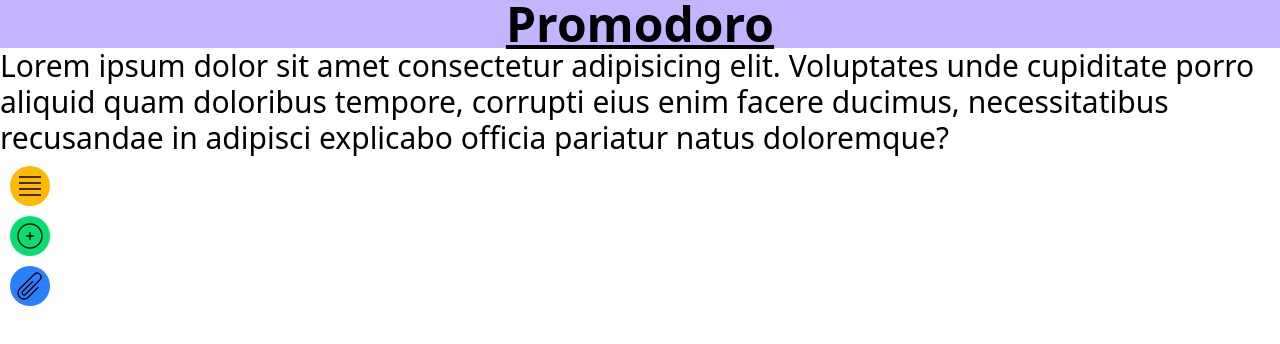
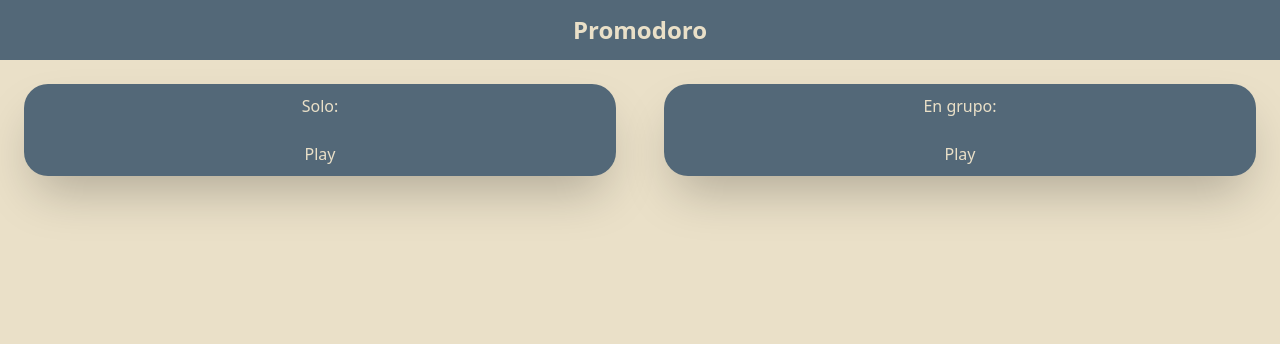
Before and after one commit to Bermelio/Promodoro, a React (Vite) app: page / in a window 1280 px wide. Shown: the top 344 px of the page. Built offline with nearby package versions, Linux system fonts and the light colour scheme.

Commit message:
basic version

```diff
--- a/index.html
+++ b/index.html
@@ -3,10 +3,11 @@
   <head>
     <meta charset="UTF-8" />
     <link href="/src/styles.css" rel="stylesheet">
+    <link rel="icon" type="image/png" sizes="16x16" href="/main-icon.png">
     <meta name="viewport" content="width=device-width, initial-scale=1.0" />
     <title>Promodoro</title>
   </head>
-  <body>
+  <body class="m-0 p-0 box-border overflow-x-hidden overflow-y-hidden text-[#EAE0C8] bg-[#EAE0C8]">
     <div id="root"></div>
     <script type="module" src="/src/main.tsx"></script>
   </body>
--- a/src/App.tsx
+++ b/src/App.tsx
@@ -1,27 +1,13 @@
 import './App.css';
+import Main from './components/Main/Main.tsx';
+import Navbar from './components/Navbar/Navbar.tsx';
 
 function App() {
 
   return (
     <>
-      <h1 className="text-5xl font-bold underline flex bg-violet-300 justify-center align-top">
-        Promodoro
-      </h1>
-      <p className='text-3xl bg'>
-        Lorem ipsum dolor sit amet consectetur adipisicing elit. Voluptates unde cupiditate porro aliquid quam doloribus tempore, corrupti eius enim facere ducimus, necessitatibus recusandae in adipisci explicabo officia pariatur natus doloremque?
-      </p>
-      <svg xmlns="http://www.w3.org/2000/svg" fill="none" viewBox="0 0 24 24" stroke="currentColor" className="size-10 flex bg-amber-400 rounded-3xl m-2.5 p-1 justify-end">
-        <path d="M3.75 5.25h16.5m-16.5 4.5h16.5m-16.5 4.5h16.5m-16.5 4.5h16.5" />
-      </svg>
-      <svg xmlns="http://www.w3.org/2000/svg" fill="none" viewBox="0 0 24 24" stroke="currentColor" className="size-10 bg-green-400 rounded-3xl m-2.5 p-1">
-      <path d="M12 9v6m3-3H9m12 0a9 9 0 1 1-18 0 9 9 0 0 1 18 0Z" />
-    </svg>
-    <svg xmlns="http://www.w3.org/2000/svg" fill="none" viewBox="0 0 24 24" stroke="currentColor" className="size-10 bg-blue-500 rounded-3xl m-2.5 p-1">
-      <path d="m18.375 12.739-7.693 7.693a4.5 4.5 0 0 1-6.364-6.364l10.94-10.94A3 3 0 1 1 19.5 7.372L8.552 18.32m.009-.01-.01.01m5.699-9.941-7.81 7.81a1.5 1.5 0 0 0 2.112 2.13" />
-    </svg>
-
-
-
+      <Navbar />
+      <Main />
     </>
   )
 }
--- /dev/null
+++ b/src/components/Main/Main.tsx
@@ -0,0 +1,23 @@
+
+
+function Main() {
+
+    return(
+        <>
+            <section className="text-1xl justify-evenly flex">
+                <div className="bg-[#536878] p-2.5 rounded-3xl m-6 text-center w-1/2 shadow-2xl">
+                    <p>Solo:</p>
+                    <br />
+                    <button>Play</button>
+                </div>
+                <div className="bg-[#536878] p-2.5 rounded-3xl m-6 text-center w-1/2 shadow-2xl">
+                    <p>En grupo:</p>
+                    <br />
+                    <button>Play</button>
+                </div>
+            </section>
+        </>
+    )
+}
+
+export default Main;
--- /dev/null
+++ b/src/components/Navbar/Navbar.tsx
@@ -0,0 +1,13 @@
+
+function Navbar(){
+
+    return (
+    <>
+        <nav>
+            <h1 className="bg-[#536878] justify-center flex p-3.5 font-bold text-2xl">Promodoro</h1>
+        </nav>
+    </>
+    )
+}
+
+export default Navbar;
```
Also changed, not shown: public/main-icon.png (added).
